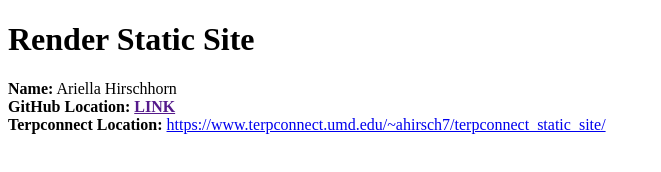
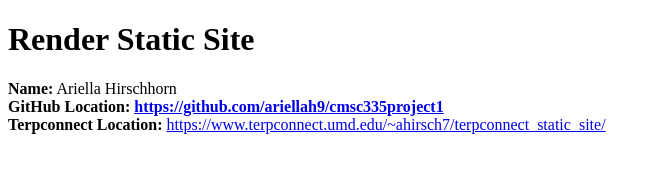
Before and after one commit to ariellah9/cmsc335project1, a plain HTML site: page index.html in a window 1280 px wide. Shown: the whole page, without its empty margins (0-661 px from the left). Drawn offline with Linux system fonts and the light colour scheme.

Commit message:
added link

```diff
--- a/index.html
+++ b/index.html
@@ -9,7 +9,7 @@
     <h1>Render Static Site</h1>
     <p>
         <strong>Name:</strong> Ariella Hirschhorn <br>
-        <strong>GitHub Location: <a href="">LINK</a> </strong> <br>
+        <strong>GitHub Location: <a href="https://github.com/ariellah9/cmsc335project1">https://github.com/ariellah9/cmsc335project1</a> </strong> <br>
         <strong>Terpconnect Location:</strong> <a href="https://www.terpconnect.umd.edu/~ahirsch7/terpconnect_static_site/">https://www.terpconnect.umd.edu/~ahirsch7/terpconnect_static_site/</a>
     </p>
 
```
